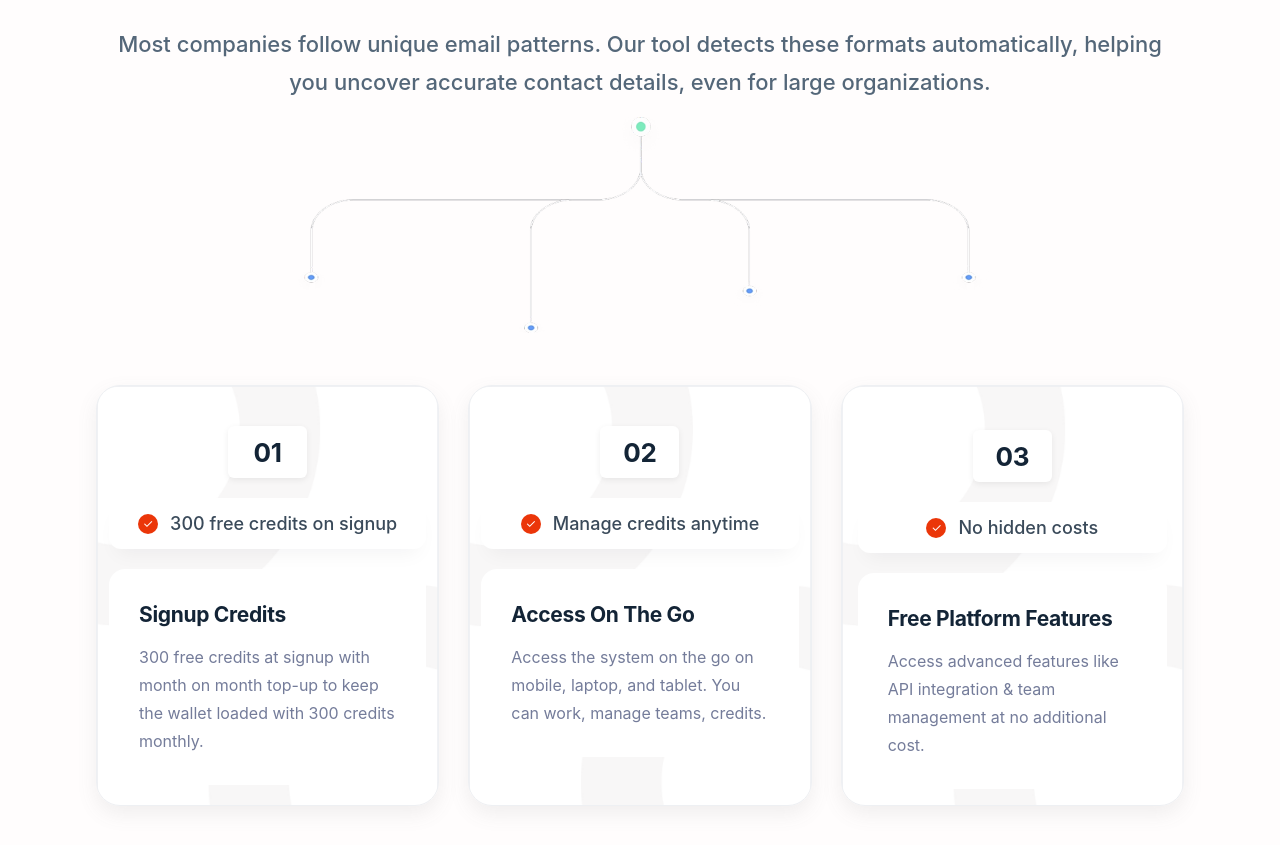
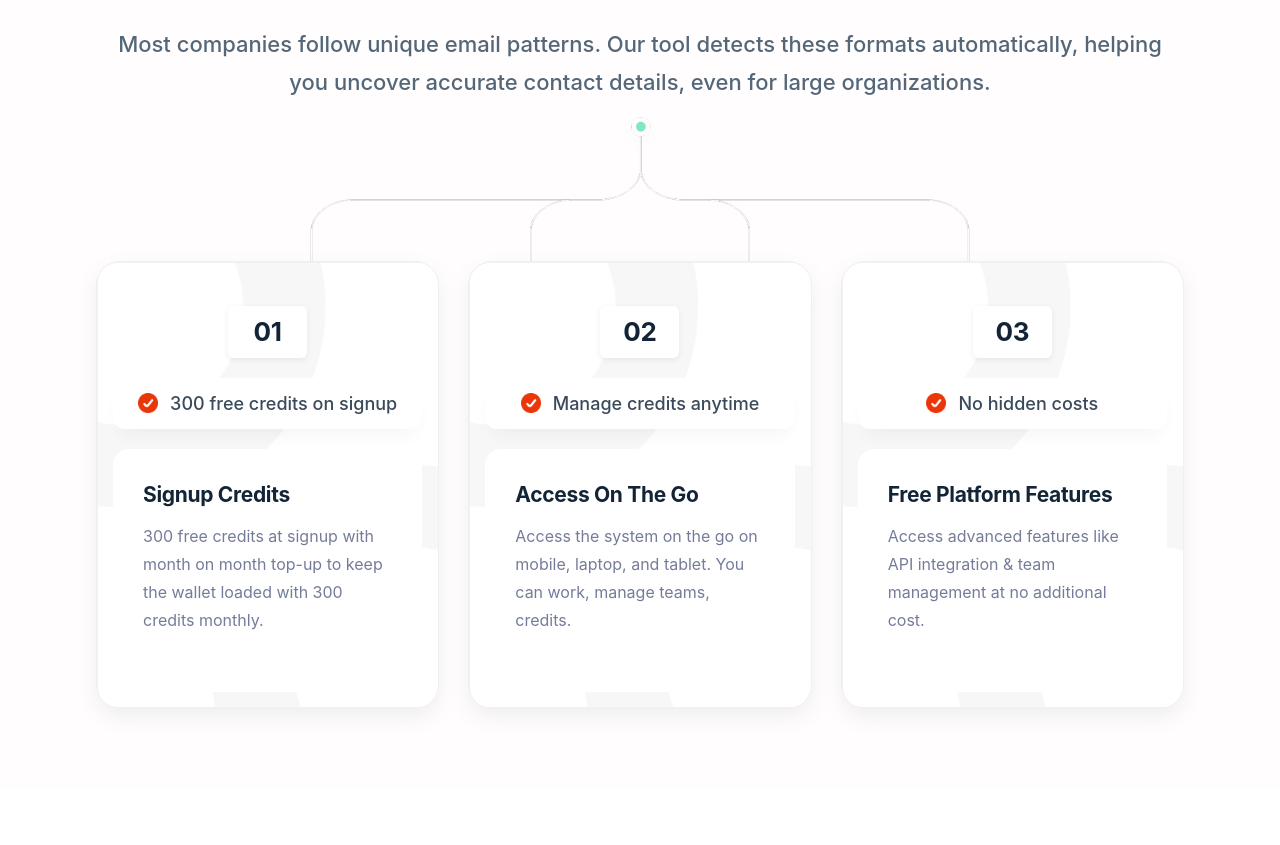
Before and after one commit to itfuturzMaharshi/zupito_website, a React (Vite) app: page / in a window 1280 px wide. Shown: the part 6065-6910 px from the top of the page. After the commit the page ends 6854 px from the top, so only its background shows below. Built offline with nearby package versions, Linux system fonts and the light colour scheme.

Commit message:
EmailFinderWorks page ui design is done

```diff
--- a/src/components/homePage/EmailFinderWorks.jsx
+++ b/src/components/homePage/EmailFinderWorks.jsx
@@ -2,10 +2,10 @@ import React from 'react'
 
 const EmailFinderWorks = () => {
   return (
-    <section className="relative w-full bg-[#FFFDFD] overflow-hidden">
+    <section className="relative w-full bg-[#FFFDFD]" style={{ overflow: "visible", minHeight: "auto", paddingBottom: "0" }}>
       {/* Outer container spacing mirrors other homepage sections */}
-      <div className="w-full px-6! sm:px-8! md:px-12! lg:px-16! xl:px-24! 2xl:px-[264px]! py-12! lg:py-16! xl:py-20!">
-        <div className="max-w-[full] mx-auto relative">
+      <div className="w-full px-6! sm:px-8! md:px-12! lg:px-16! xl:px-24! 2xl:px-[264px]! py-12! lg:py-16! xl:py-20! overflow-visible" style={{ overflow: "visible", minHeight: "auto" }}>
+        <div className="max-w-[full]  mx-auto relative overflow-visible">
           {/* Header */}
           <div className="text-center">
             <div className="inline-flex items-center justify-center gap-[6px] rounded-[50px] bg-[#FFE9F2] px-4 py-3 h-[49px] min-w-[192px] text-[16px] md:text-[18px] leading-[100%] font-bold text-[#132436]">
@@ -33,17 +33,17 @@ const EmailFinderWorks = () => {
           </div>
 
           {/* Decorative connector graphic */}
-          <div className="flex justify-center mt-3! md:mt-4! lg:mt-4!">
+          <div className="flex absolute justify-center w-full mt-3! md:mt-4! lg:mt-4!">
             <img src="/images/Group-bg.png" alt="" aria-hidden="true" className="pointer-events-none select-none w-[80px] sm:w-[100px] md:w-[700px] h-auto" />
           </div>
 
           {/* Three different cards with background image per card */}
-          <div className="relative flex justify-center">
-            <div className="relative mx-auto grid grid-cols-1 md:grid-cols-2 lg:grid-cols-3 gap-[24px] md:gap-[26px] lg:gap-[29px] w-full lg:max-w-[1362px] lg:h-full mt-[-36px] sm:mt-[-48px] md:mt-[-64px] lg:mt-[-88px]">
+          <div className="relative flex justify-center -bottom-40 mb-[140px]! md:mb-[160px]! lg:mb-[160px]!">
+            <div className="relative mx-auto grid grid-cols-1 md:grid-cols-2 lg:grid-cols-3 gap-[24px] md:gap-[26px] lg:gap-[29px] w-full lg:max-w-[1362px] mt-[-36px] sm:mt-[-48px] md:mt-[-64px] lg:mt-[-88px] overflow-visible">
               {/* Card 1 */}
               <div
-                className="relative w-full lg:w-full lg:h-full rounded-[24px] border border-[#EEF0F3] shadow-[0px_8px_20px_0px_#6868681A] p-3! md:p-4! lg:p-[12px]! flex flex-col gap-[20px] bg-no-repeat bg-cover"
-                style={{ backgroundImage: "url('/images/7.png')" }}
+                className="relative w-full lg:w-full rounded-[24px] border border-[#EEF0F3] shadow-[0px_8px_20px_0px_#6868681A] p-3! md:p-4!  flex flex-col gap-[20px] bg-no-repeat bg-cover overflow-visible"
+                style={{ backgroundImage: "url('/images/7.png')", height: "auto", minHeight: "auto", overflow: "visible" }}
               >
                 <div className="w-full flex justify-center mt-[28px]!">
                   <div className="inline-flex items-center justify-center w-[64px] h-[40px] md:w-[79px] md:h-[52px] rounded-[6px]  bg-white shadow-[0_2px_6px_#00000012]">
@@ -51,12 +51,12 @@ const EmailFinderWorks = () => {
                   </div>
                 </div>
                 <div className="inline-flex items-center gap-3 bg-white rounded-[12px] justify-center shadow-[0px_12px_20px_-8px_#181D270D] px-4! py-3!">
-                  <span className="inline-flex items-center justify-center w-5 h-5 rounded-full bg-[#EB3609] text-white text-[12px]">✓</span>
+                  <img src="/images/Tick.png" alt="checkmark" className="w-5 h-5" />
                   <span className="text-[#3A4A5A] font-medium text-[16px] md:text-[18px] lg:text-[18px]">300 free credits on signup</span>
                 </div>
-                <div className="w-full rounded-[16px] bg-white p-[22px]! md:p-[26px]! lg:p-[30px]!">
+                <div className="w-full rounded-[16px] bg-white p-[22px]! md:p-[26px]! lg:p-[30px]! pb-[50px]! md:pb-[54px]! lg:pb-[58px]! mb-0! overflow-visible" style={{ overflow: "visible", height: "auto" }}>
                   <h4 className="text-[#132436] font-bold text-[18px] md:text-[20px] lg:text-[21px] tracking-[-0.32px] mb-3!">Signup Credits</h4>
-                  <p className="text-[#747C9A] font-normal text-[16px] leading-[28px] md:text-[16px] md:leading-[28px]">
+                  <p className="text-[#747C9A] font-normal text-[16px] leading-[28px] md:text-[16px] md:leading-[28px] mb-0! " style={{ overflow: "visible" }}>
                     300 free credits at signup with month on month top-up to keep the wallet loaded with 300 credits monthly.
                   </p>
                 </div>
@@ -64,8 +64,8 @@ const EmailFinderWorks = () => {
 
               {/* Card 2 */}
               <div
-                className="relative w-full lg:w-full lg:h-full rounded-[24px] border border-[#EEF0F3] shadow-[0px_8px_20px_0px_#6868681A] p-3! md:p-4! lg:p-[12px]!  flex flex-col gap-[20px] bg-no-repeat bg-cover"
-                style={{ backgroundImage: "url('/images/7.png')" }}
+                className="relative w-full lg:w-full rounded-[24px] border border-[#EEF0F3] shadow-[0px_8px_20px_0px_#6868681A] p-3! md:p-4!  flex flex-col gap-[20px] bg-no-repeat bg-cover overflow-visible"
+                style={{ backgroundImage: "url('/images/7.png')", height: "auto", minHeight: "auto", overflow: "visible" }}
               >
                 <div className="w-full flex justify-center mt-[28px]!">
                   <div className="inline-flex items-center justify-center w-[64px] h-[40px] md:w-[79px] md:h-[52px] rounded-[6px] bg-white shadow-[0_2px_6px_#00000012]">
@@ -73,12 +73,12 @@ const EmailFinderWorks = () => {
                   </div>
                 </div>
                 <div className="inline-flex items-center gap-3 bg-white rounded-[12px] justify-center shadow-[0px_12px_20px_-8px_#181D270D] px-4! py-3!">
-                  <span className="inline-flex items-center justify-center w-5 h-5 rounded-full bg-[#EB3609] text-white text-[12px]">✓</span>
+                  <img src="/images/Tick.png" alt="checkmark" className="w-5 h-5" />
                   <span className="text-[#3A4A5A] font-medium text-[16px] md:text-[18px] lg:text-[18px]">Manage credits anytime</span>
                 </div>
-                <div className="w-full rounded-[16px] bg-white p-[22px]! md:p-[26px]! lg:p-[30px]!">
+                <div className="w-full rounded-[16px] bg-white p-[22px]! md:p-[26px]! lg:p-[30px]! pb-[50px]! md:pb-[54px]! lg:pb-[58px]! mb-0! overflow-visible" style={{ overflow: "visible", height: "auto" }}>
                   <h4 className="text-[#132436] font-bold text-[18px] md:text-[20px] lg:text-[21px] tracking-[-0.32px] mb-3!">Access On The Go</h4>
-                  <p className="text-[#747C9A] font-normal text-[16px] leading-[28px] md:text-[16px] md:leading-[28px]">
+                  <p className="text-[#747C9A] font-normal text-[16px] leading-[28px] md:text-[16px] md:leading-[28px] mb-0! " style={{ overflow: "visible" }}>
                     Access the system on the go on mobile, laptop, and tablet. You can work, manage teams, credits.
                   </p>
                 </div>
@@ -86,8 +86,8 @@ const EmailFinderWorks = () => {
 
               {/* Card 3 */}
               <div
-                className="relative w-full lg:w-full lg:h-full rounded-[24px] border border-[#EEF0F3] shadow-[0px_8px_20px_0px_#6868681A] p-3! md:p-4! lg:p-[12px]  flex flex-col gap-[20px] bg-no-repeat bg-cover"
-                style={{ backgroundImage: "url('/images/7.png')" }}
+                className="relative w-full lg:w-full rounded-[24px] border border-[#EEF0F3] shadow-[0px_8px_20px_0px_#6868681A] p-3! md:p-4!  flex flex-col gap-[20px] bg-no-repeat bg-cover overflow-visible"
+                style={{ backgroundImage: "url('/images/7.png')", height: "auto", minHeight: "auto", overflow: "visible" }}
               >
                 <div className="w-full flex justify-center mt-[28px]!">
                   <div className="inline-flex items-center justify-center w-[64px] h-[40px] md:w-[79px] md:h-[52px] rounded-[6px] bg-white shadow-[0_2px_6px_#00000012]">
@@ -95,12 +95,12 @@ const EmailFinderWorks = () => {
                   </div>
                 </div>
                 <div className="inline-flex items-center gap-3 bg-white rounded-[12px] justify-center shadow-[0px_12px_20px_-8px_#181D270D] px-4! py-3!">
-                  <span className="inline-flex items-center justify-center w-5 h-5 rounded-full bg-[#EB3609] text-white text-[12px]">✓</span>
+                  <img src="/images/Tick.png" alt="checkmark" className="w-5 h-5" />
                   <span className="text-[#3A4A5A] font-medium text-[16px] md:text-[18px] lg:text-[18px]">No hidden costs</span>
                 </div>
-                <div className="w-full rounded-[16px] bg-white p-[22px]! md:p-[26px]! lg:p-[30px]!">
+                <div className="w-full rounded-[16px] bg-white p-[22px]! md:p-[26px]! lg:p-[30px]! pb-[50px]! md:pb-[54px]! lg:pb-[58px]! mb-0! overflow-visible" style={{ overflow: "visible", height: "auto" }}>
                   <h4 className="text-[#132436] font-bold text-[18px] md:text-[20px] lg:text-[21px] tracking-[-0.32px] mb-3!">Free Platform Features</h4>
-                  <p className="text-[#747C9A] font-normal text-[16px] leading-[28px] md:text-[16px] md:leading-[28px]">
+                  <p className="text-[#747C9A] font-normal text-[16px] leading-[28px] md:text-[16px] md:leading-[28px] mb-0! " style={{ overflow: "visible" }}>
                     Access advanced features like API integration & team management at no additional cost.
                   </p>
                 </div>
```
Also changed, not shown: public/images/Tick.png (added).
